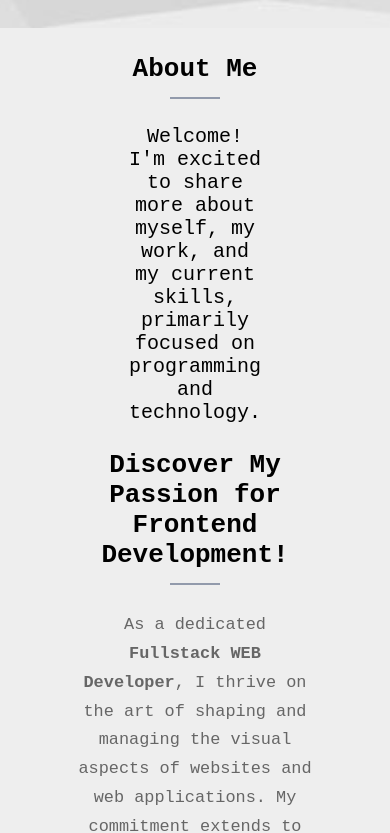
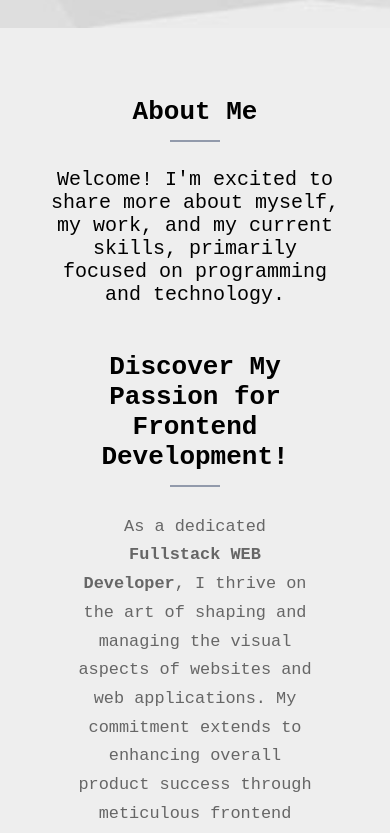
Before and after one commit to ShonBA/Portfolio-Website, a React (Create React App) app: page / in a window 390 px wide. Shown: the part 900-1733 px from the top of the page. Built offline with nearby package versions, Linux system fonts and the light colour scheme; no server answers.

Commit message:
more css

```diff
--- a/src/Components/HomeArea/About/About.scss
+++ b/src/Components/HomeArea/About/About.scss
@@ -1,5 +1,5 @@
 .About {
-    padding: 5vh 10vh;
+    padding: 5vh 15vh;
 
     .aboutPara {
 
@@ -11,7 +11,6 @@
 
         p {
             font-size: x-large;
-            margin: 0 10vh;
         }
 
         &.visible {
@@ -96,7 +95,7 @@
 
 
     @media only screen and (max-width: 768px) {
-        padding: 5vh 38vh;
+        padding: 5vh 27vh;
 
         .aboutData {
 
@@ -113,8 +112,8 @@
         }
     }
 
-    @media only screen and (max-width: 480px) {
-        padding: 0 40vh;
+    @media only screen and (max-width: 430px) {
+        padding: 5vh 35vh;
 
         .aboutData {
             flex-direction: column;
--- a/src/Components/ProjectsArea/ProjectsList/ProjectsList.scss
+++ b/src/Components/ProjectsArea/ProjectsList/ProjectsList.scss
@@ -1,6 +1,4 @@
 .ProjectsList {
-    padding: 8vh 0;
-
     .projectsContainer {
         padding: 0vh 10vh;
     }
```
